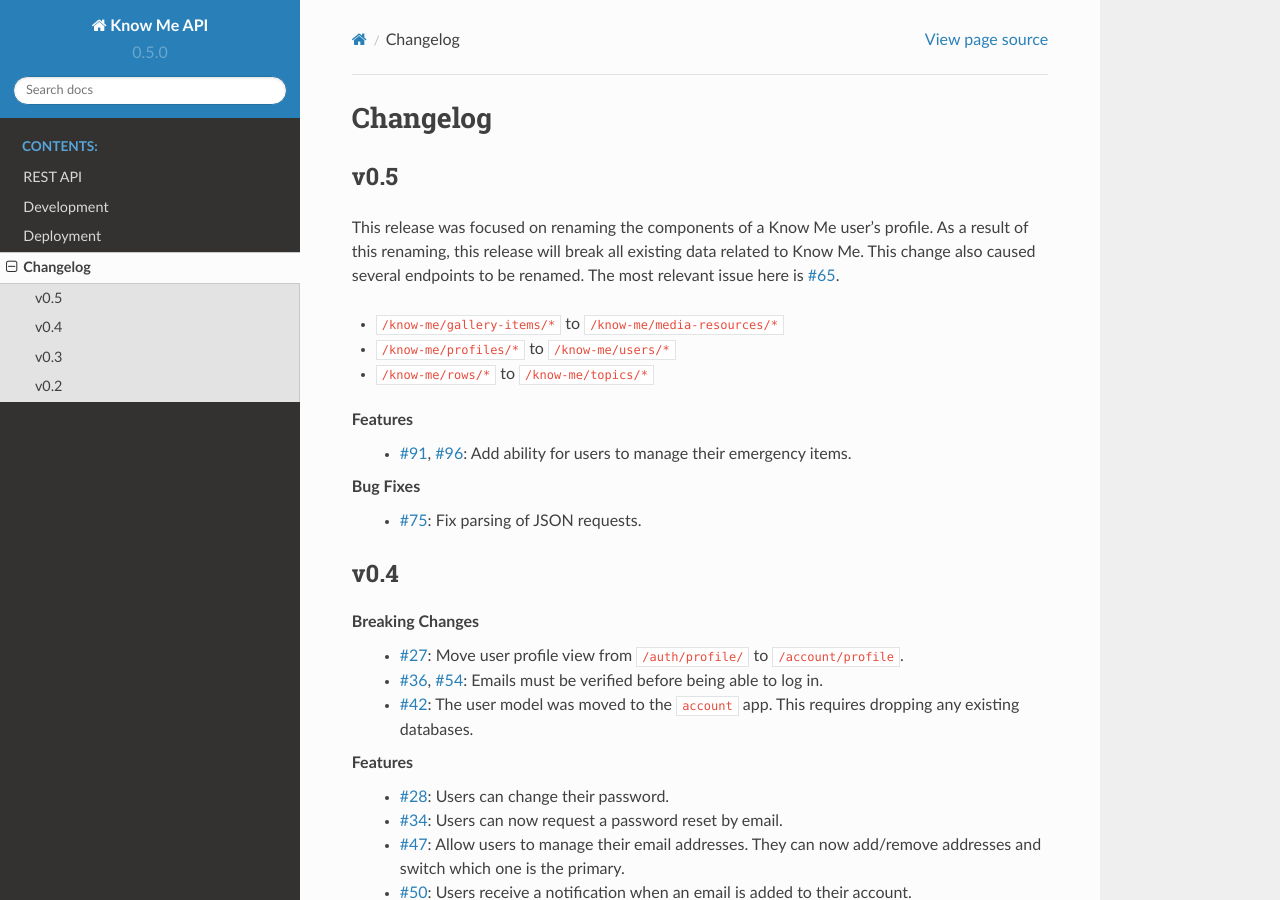
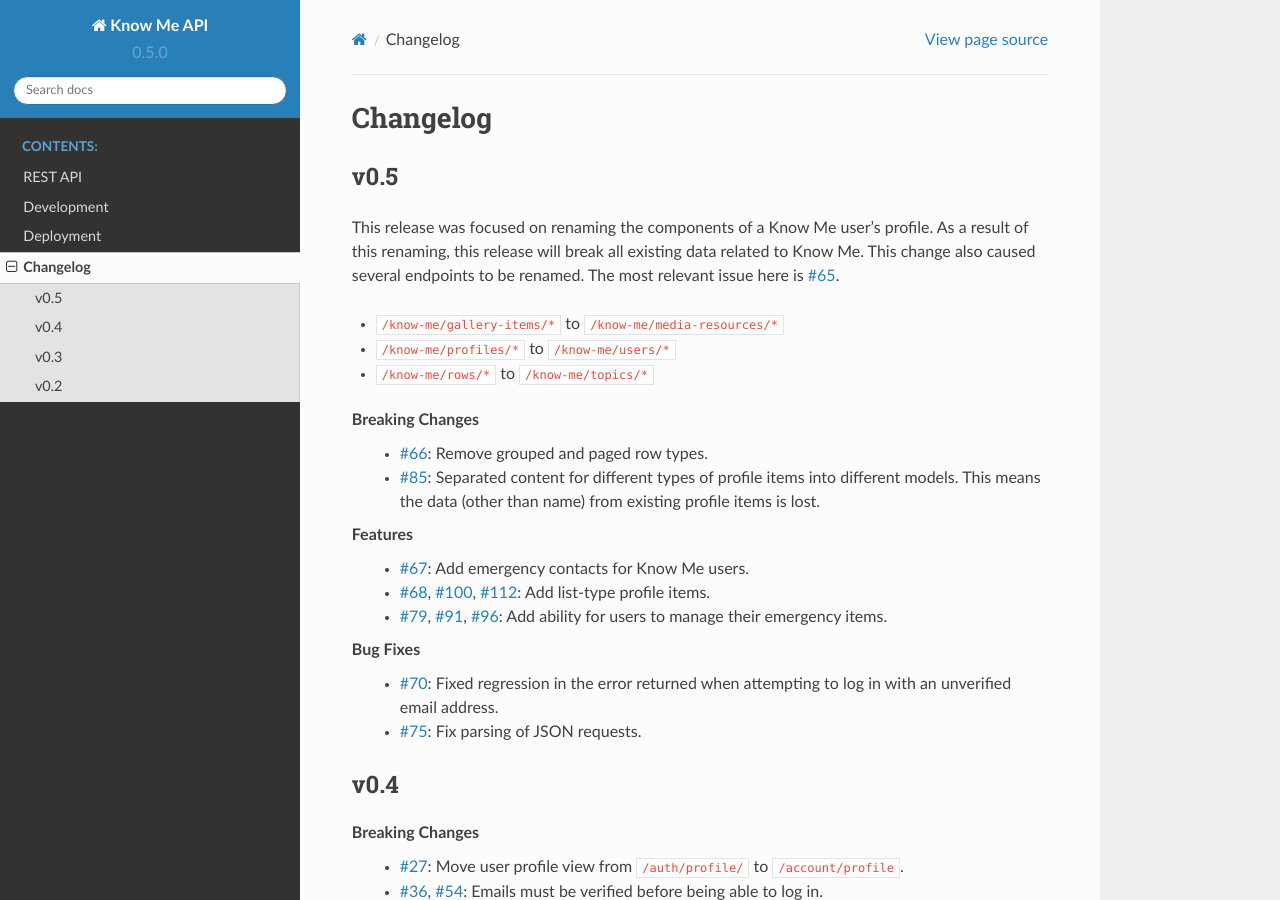
Before and after one commit to knowmetools/km-api, a Sphinx documentation site: the page built from docs/changelog.rst, in a window 1280 px wide and 900 px high. Built offline with Sphinx 7.4.7 and the Read the Docs theme 2.0.0, drawn with Linux system fonts in a browser that asks for light colours.

Commit message:
Clean up changelog.

```diff
--- a/docs/changelog.rst
+++ b/docs/changelog.rst
@@ -10,10 +10,17 @@ This release was focused on renaming the components of a Know Me user's profile.
 * ``/know-me/profiles/*`` to ``/know-me/users/*``
 * ``/know-me/rows/*`` to ``/know-me/topics/*``
 
+Breaking Changes
+  * :issue:`66`: Remove grouped and paged row types.
+  * :issue:`85`: Separated content for different types of profile items into different models. This means the data (other than name) from existing profile items is lost.
+
 Features
-  * :issue:`91,96`: Add ability for users to manage their emergency items.
+  * :issue:`67`: Add emergency contacts for Know Me users.
+  * :issue:`68,100,112`: Add list-type profile items.
+  * :issue:`79,91,96`: Add ability for users to manage their emergency items.
 
 Bug Fixes
+  * :issue:`70`: Fixed regression in the error returned when attempting to log in with an unverified email address.
   * :issue:`75`: Fix parsing of JSON requests.
 
 v0.4
```
